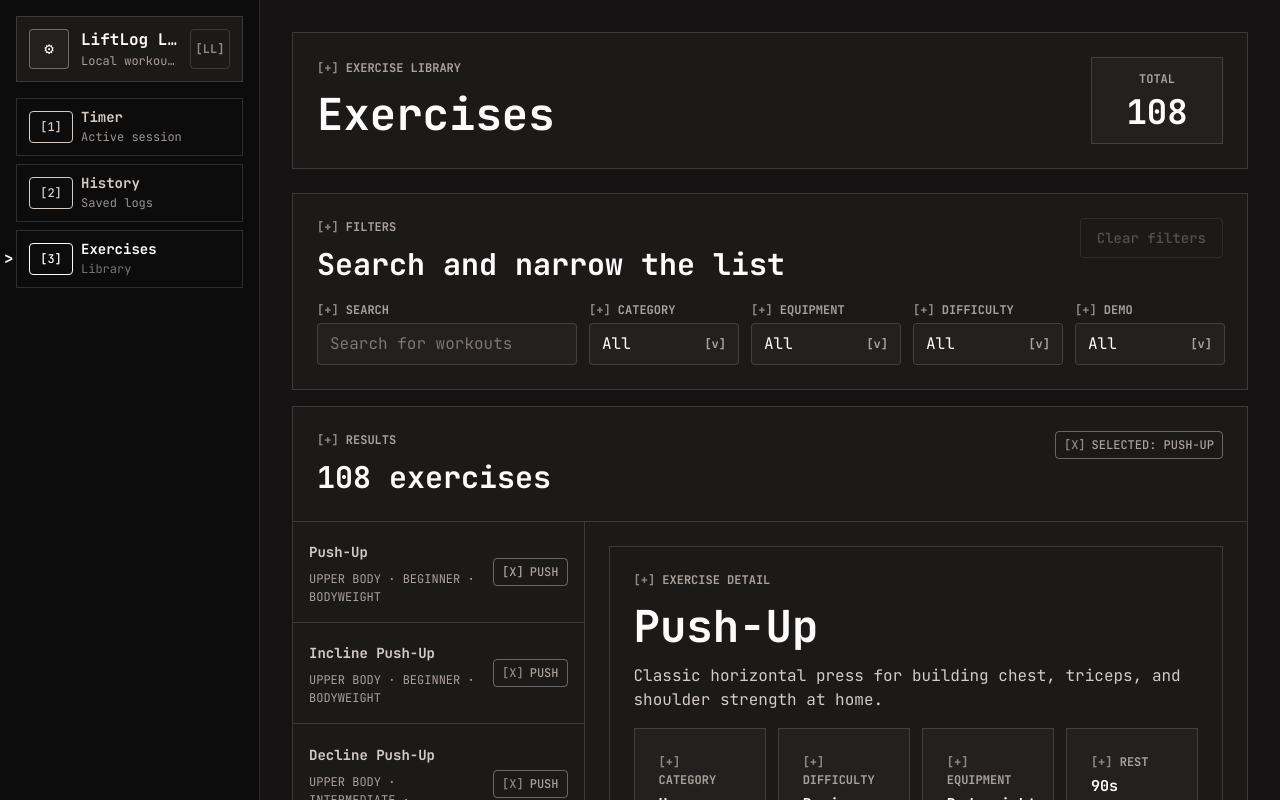
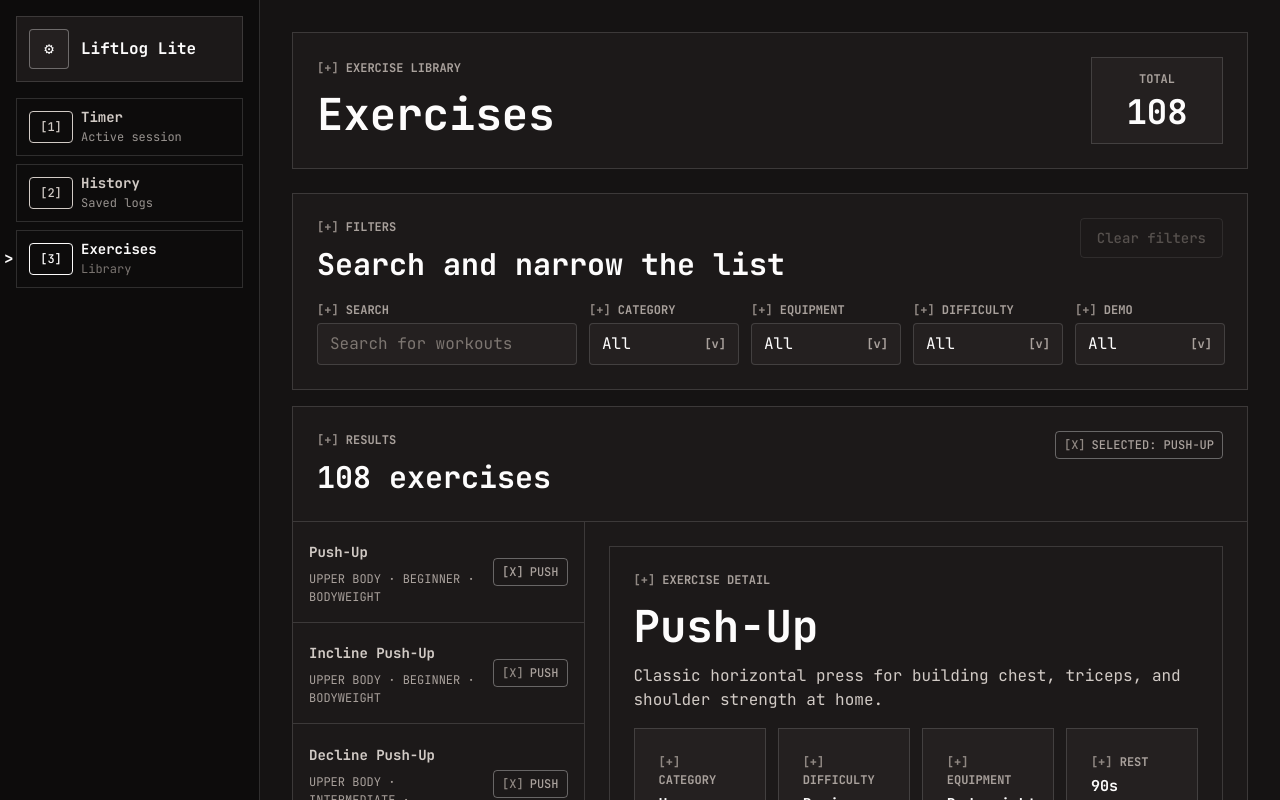
Before and after one commit to TommyMoonn/workout-session-tracker, a React (Vite) app: page /exercises in a window 1280 px wide. Shown: the top 800 px of the page. Built offline with nearby package versions, Linux system fonts and the light colour scheme.

Commit message:
style: simplify sidebar header

```diff
--- a/src/components/SideNav.jsx
+++ b/src/components/SideNav.jsx
@@ -25,7 +25,7 @@
 function SideNav({ onOpenSettings }) {
   return (
     <aside className="sticky top-0 z-20 h-screen border-r border-[var(--oc-hairline)] bg-[var(--oc-canvas-deep)] p-4 text-[var(--oc-ink)] max-[1120px]:static max-[1120px]:h-auto max-[1120px]:border-b max-[1120px]:border-r-0 max-[1120px]:p-3">
-      <div className="grid grid-cols-[40px_minmax(0,1fr)_40px] items-center gap-3 border border-[var(--oc-hairline)] bg-[var(--oc-surface)] p-3 max-[760px]:grid-cols-[38px_minmax(0,1fr)_38px]">
+      <div className="grid grid-cols-[40px_minmax(0,1fr)] items-center gap-3 border border-[var(--oc-hairline)] bg-[var(--oc-surface)] p-3 max-[760px]:grid-cols-[38px_minmax(0,1fr)]">
         <button
           type="button"
           className="grid h-10 w-10 place-items-center rounded-[4px] border border-[var(--oc-hairline-strong)] bg-[var(--oc-surface-soft)] text-base leading-none text-[var(--oc-ink)] transition-colors hover:border-[var(--oc-accent)] hover:bg-[var(--oc-accent-softer)] hover:text-[var(--oc-ink)] focus-visible:outline focus-visible:outline-2 focus-visible:outline-offset-2 focus-visible:outline-[var(--oc-accent)] max-[760px]:h-[38px] max-[760px]:w-[38px]"
@@ -37,9 +37,7 @@
         </button>
         <div className="min-w-0">
           <p className="truncate text-base font-bold leading-tight text-[var(--oc-ink)]">LiftLog Lite</p>
-          <p className="mt-1 truncate text-xs font-normal leading-tight text-[var(--oc-muted)]">Local workout tracker</p>
         </div>
-        <span className="grid h-10 w-10 place-items-center rounded-[4px] border border-[var(--oc-hairline)] bg-transparent text-xs font-bold leading-none text-[var(--oc-marker)] max-[760px]:h-[38px] max-[760px]:w-[38px]">[LL]</span>
       </div>
 
       <nav className="mt-4 grid gap-2 max-[1120px]:grid-cols-3 max-[760px]:grid-cols-1" aria-label="Primary navigation">
```
